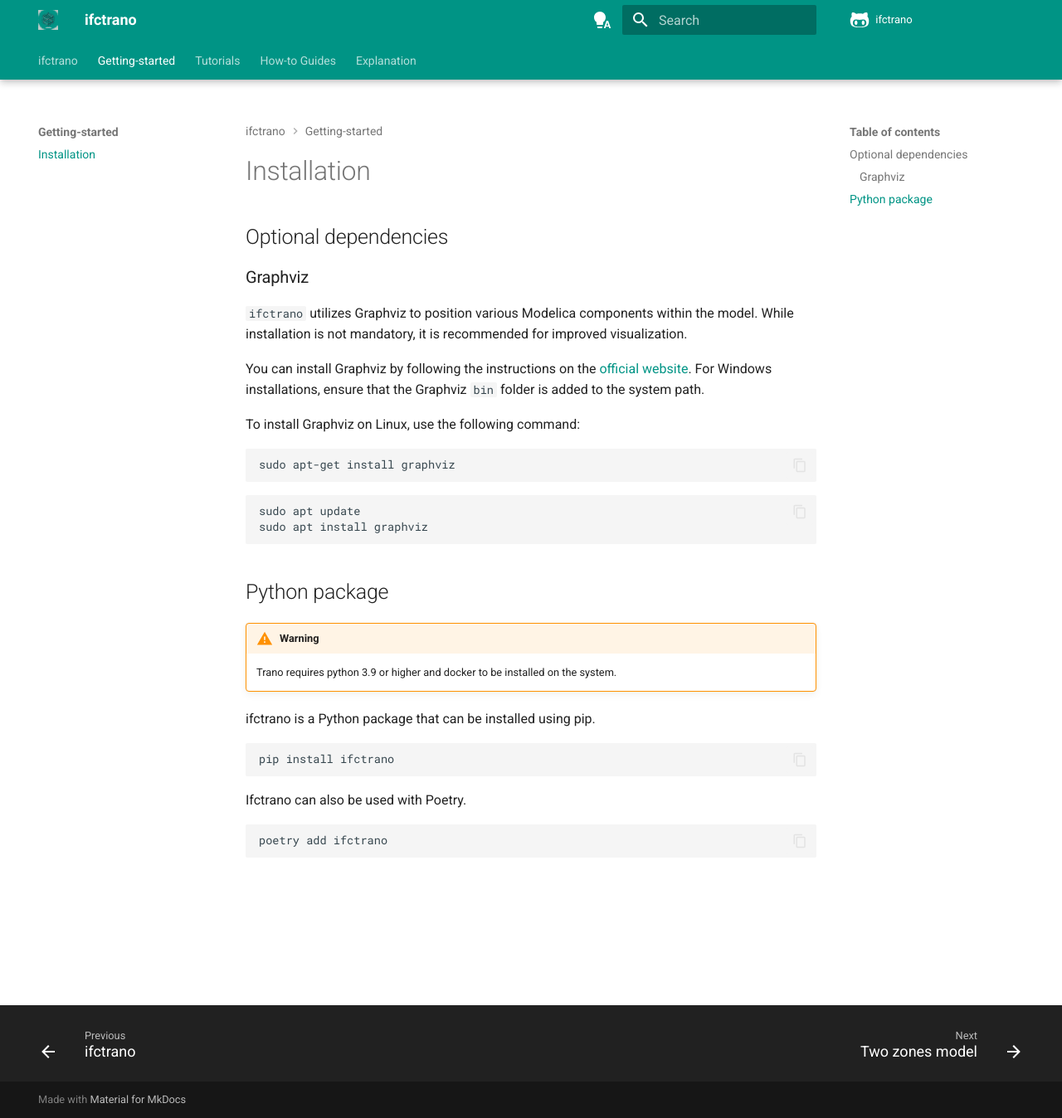
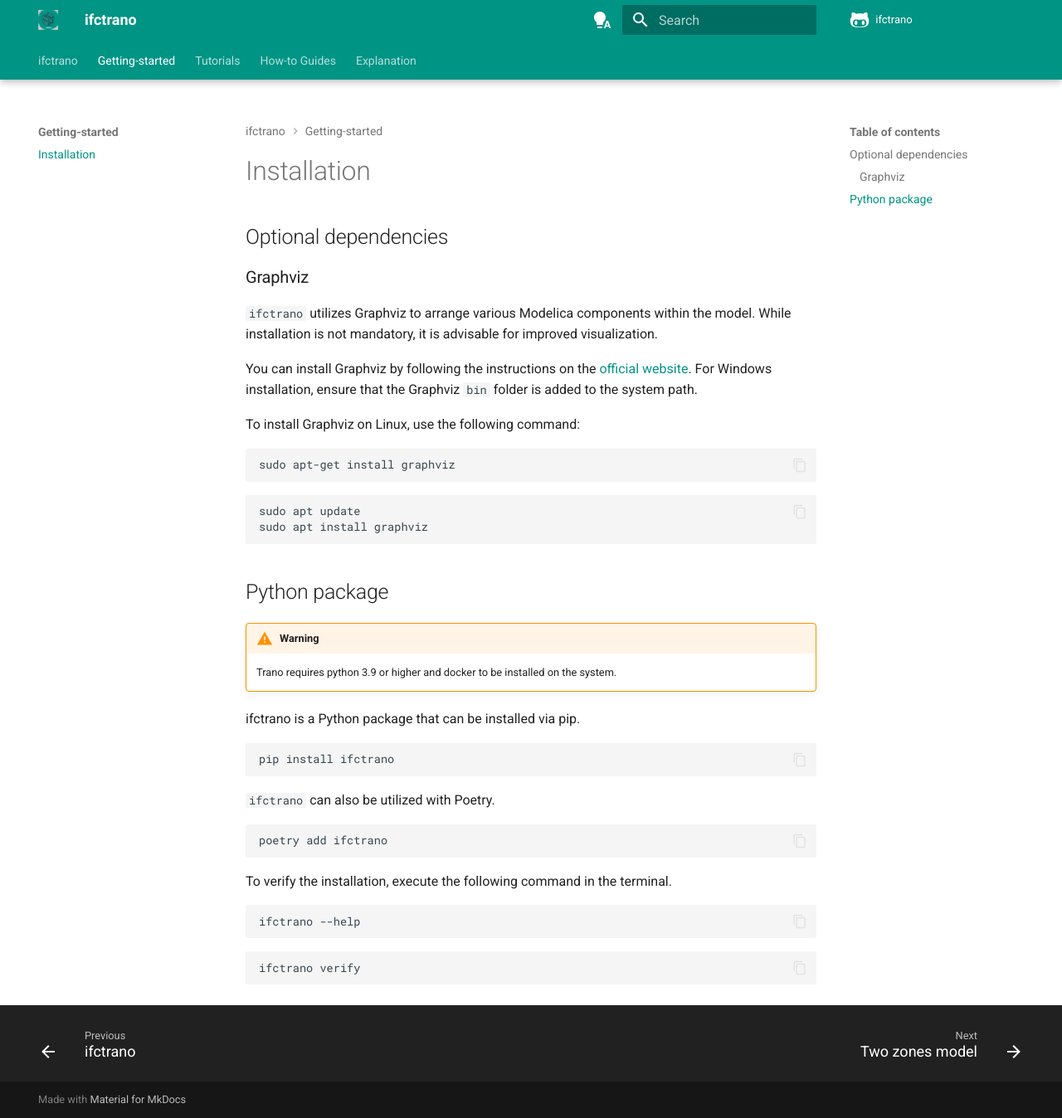
Before and after one commit to andoludo/ifctrano, an MkDocs documentation site: the page built from docs/getting-started/installation.md, in a window 1280 px wide and 1348 px high. Shown: the whole window at 83% size. Built offline with MkDocs 1.6.1 and Material for MkDocs 9.7.7, drawn with Linux system fonts in a browser that asks for light colours; comment, search, counter and statistics services are not loaded.

Commit message:
doc update

````diff
--- a/docs/getting-started/installation.md
+++ b/docs/getting-started/installation.md
@@ -3,9 +3,9 @@
 
 ### Graphviz
 
-`ifctrano` utilizes Graphviz to position various Modelica components within the model. While installation is not mandatory, it is recommended for improved visualization.
+`ifctrano` utilizes Graphviz to arrange various Modelica components within the model. While installation is not mandatory, it is advisable for improved visualization.
 
-You can install Graphviz by following the instructions on the [official website](https://graphviz.org/download/). For Windows installations, ensure that the Graphviz `bin` folder is added to the system path.
+You can install Graphviz by following the instructions on the [official website](https://graphviz.org/download/). For Windows installation, ensure that the Graphviz `bin` folder is added to the system path.
 
 To install Graphviz on Linux, use the following command:
 
@@ -29,7 +29,7 @@ sudo apt install graphviz
     Trano requires python 3.9 or higher and docker to be installed on the system.
 
 
-ifctrano is a Python package that can be installed using pip.
+ifctrano is a Python package that can be installed via pip.
 
 
 ```bash
@@ -37,9 +37,23 @@ pip install ifctrano
 ```
 
 
-Ifctrano can also be used with Poetry.
+`ifctrano` can also be utilized with Poetry.
 
 
 ```bash
 poetry add ifctrano
 ```
+
+
+To verify the installation, execute the following command in the terminal.
+
+
+```bash
+ifctrano --help
+```
+
+
+
+```bash
+ifctrano verify
+```
--- a/mkdocs.yml
+++ b/mkdocs.yml
@@ -60,6 +60,7 @@ nav:
     - Installation: getting-started/installation.md
   - Tutorials:
     - Two zones model: tutorials/two_zones_model.md
+    - Multizone model: tutorials/multizone_model.md
   - How-to Guides: how-to guides/index.md
   - Explanation: explanation/index.md
 
````
Also changed, not shown: README.md (+8 -0 lines), docs/tutorials/multizone_model.md (added, +20 -0 lines), docs/tutorials/two_zones_model.md (+15 -1 lines), 2 other files.
